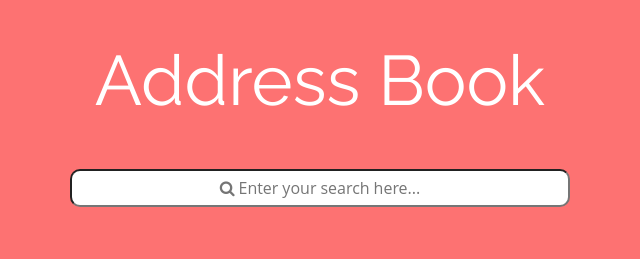
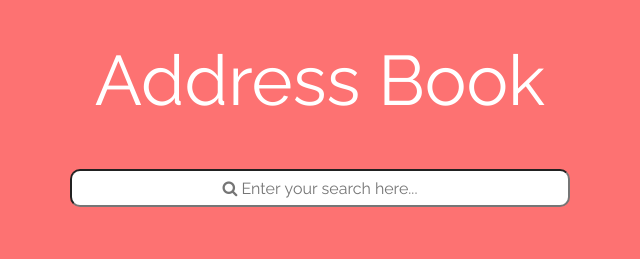
Before and after one commit to jasmineferris/com601-assignment, a website: page index.html in a window 1280 px wide. Shown: the top 259 px of the page, 320-960 px from the left. Drawn offline with nearby package versions, Linux system fonts and the light colour scheme.

Commit message:
CSS updates and report
Updated css search bar and added to report

```diff
--- a/css/style.css
+++ b/css/style.css
@@ -37,7 +37,7 @@ body {
 }
 
 input {
-    font-family: FontAwesome, "Open Sans", Verdana, sans-serif;
+    font-family: FontAwesome, 'Raleway', sans-serif;
 }
 
 /* ----------------------- */
```
Also changed, not shown: 1 other file.
